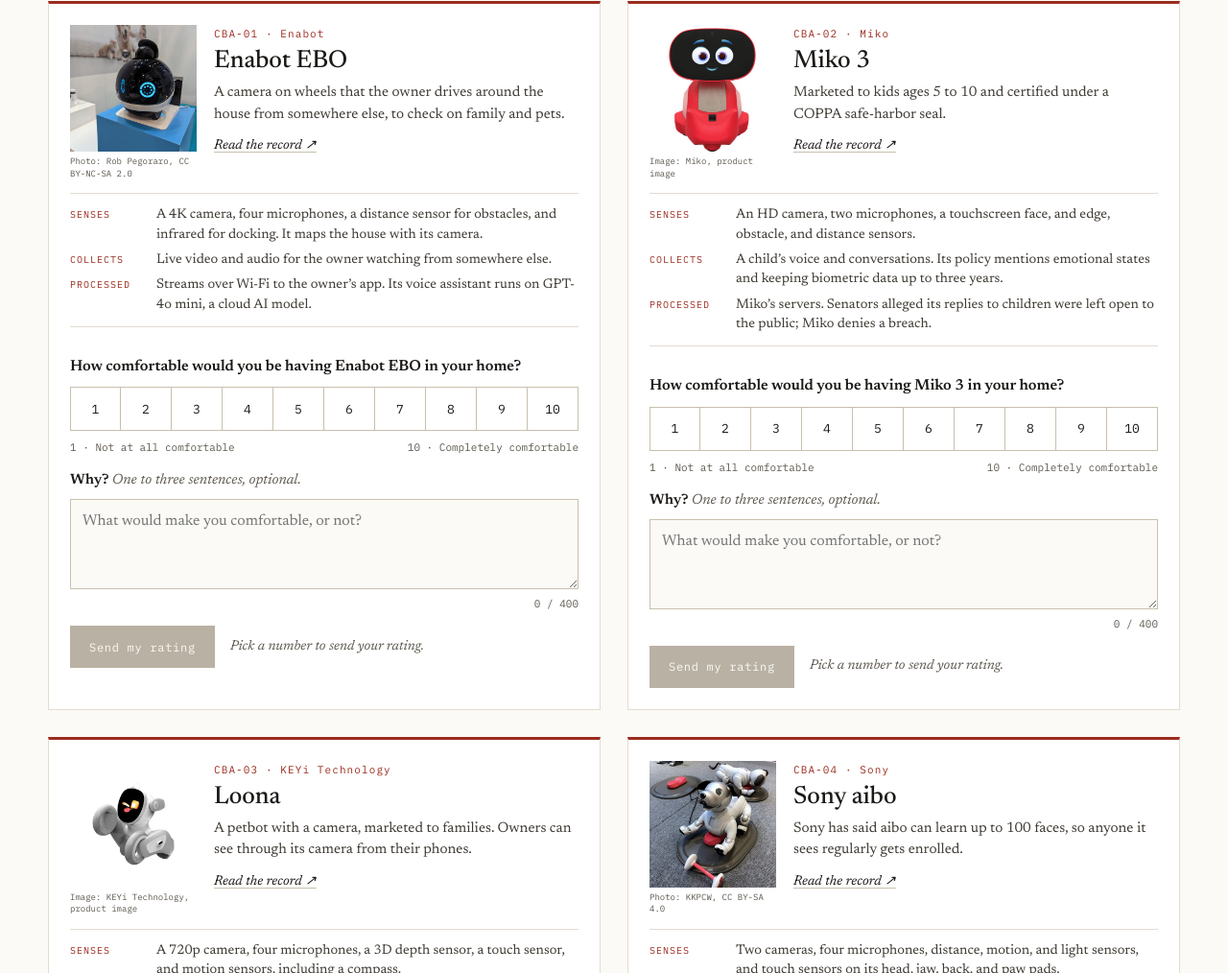
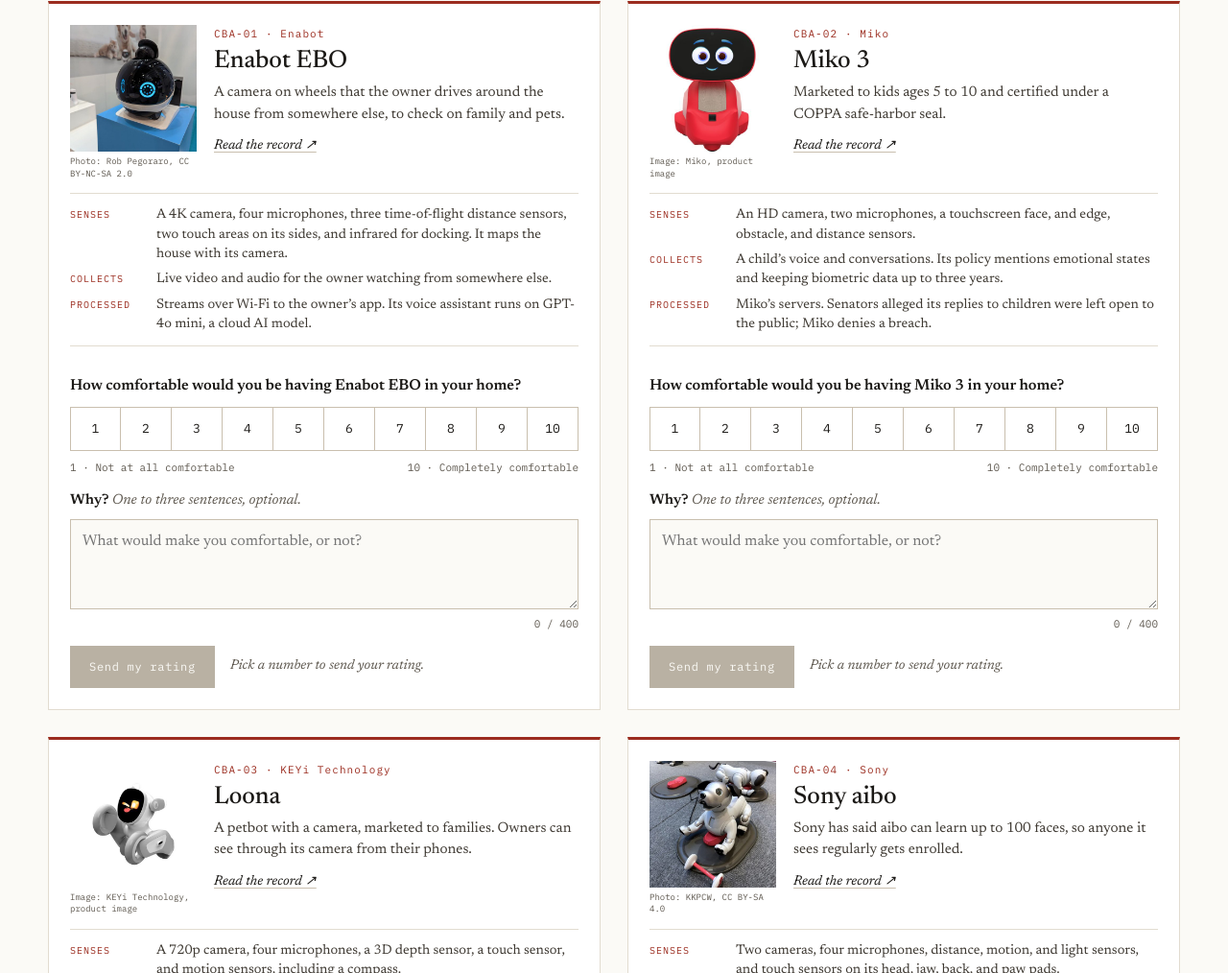
Before and after one commit to mattlingafelt-commits/mattlingafelt.com, a plain HTML site: page rate.html in a window 1280 px wide. Shown: the part 704-1718 px from the top of the page at 96% size. Drawn offline with Linux system fonts and the light colour scheme; no server answers.

Commit message:
Rate page: Enabot senses match the archive record (three ToF sensors, two touch areas)
Co-Authored-By: Claude Sonnet 5.5 <noreply@anthropic.com>

```diff
--- a/rate.html
+++ b/rate.html
@@ -127,7 +127,7 @@ textarea{font:inherit}
           <dl style="margin: 0; display: flex; flex-direction: column; gap: 6px; padding: 12px 0; border-top: 1px solid #E2DCD0; border-bottom: 1px solid #E2DCD0; font-size: 14px; line-height: 1.45">
             <div style="display: flex; gap: 12px">
               <dt style="flex: 0 0 78px; font-family: 'IBM Plex Mono', monospace; font-size: 10px; letter-spacing: 0.1em; text-transform: uppercase; color: #9B2C1F; padding-top: 3px">Senses</dt>
-              <dd style="margin: 0; flex: 1 1 auto; min-width: 0; color: #3F3A33">A 4K camera, four microphones, a distance sensor for obstacles, and infrared for docking. It maps the house with its camera.</dd>
+              <dd style="margin: 0; flex: 1 1 auto; min-width: 0; color: #3F3A33">A 4K camera, four microphones, three time-of-flight distance sensors, two touch areas on its sides, and infrared for docking. It maps the house with its camera.</dd>
             </div>
             <div style="display: flex; gap: 12px">
               <dt style="flex: 0 0 78px; font-family: 'IBM Plex Mono', monospace; font-size: 10px; letter-spacing: 0.1em; text-transform: uppercase; color: #9B2C1F; padding-top: 3px">Collects</dt>
```
